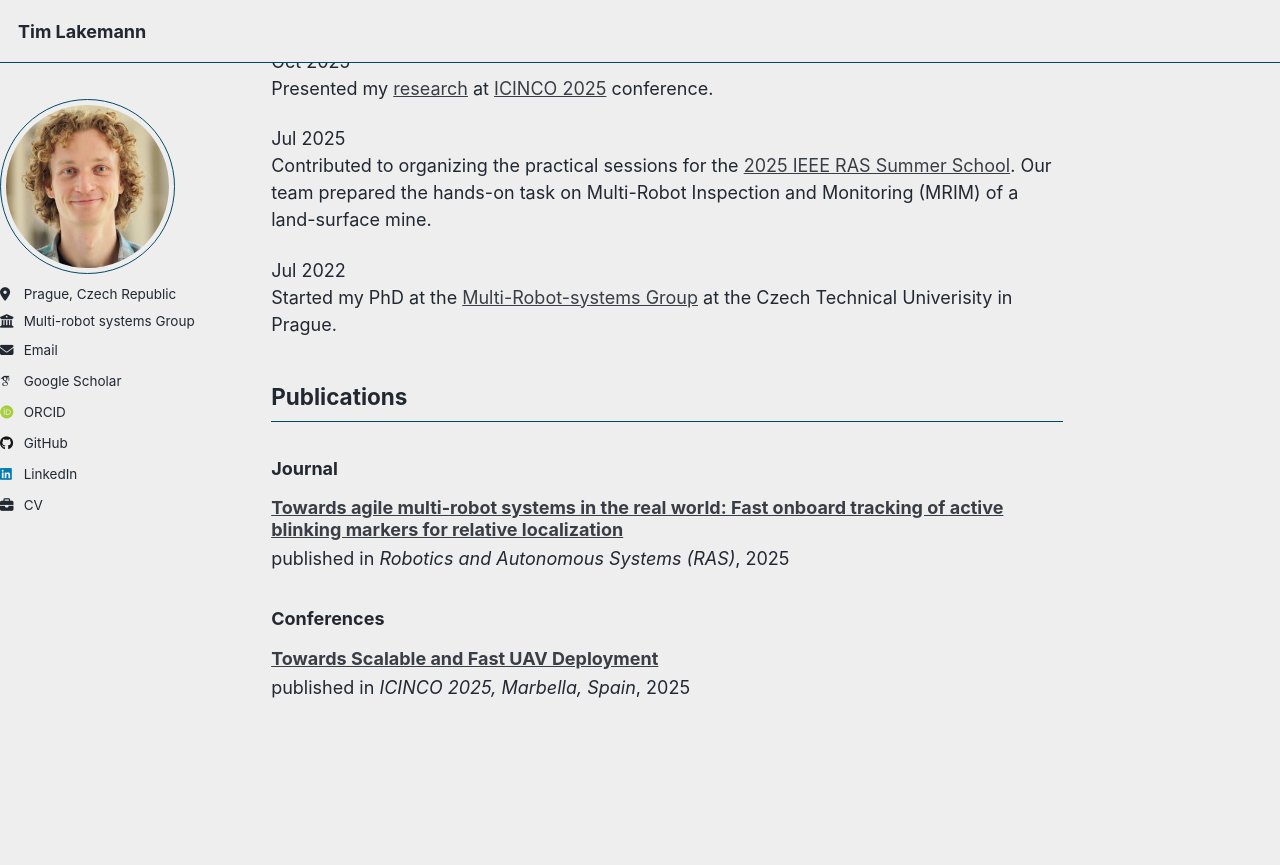
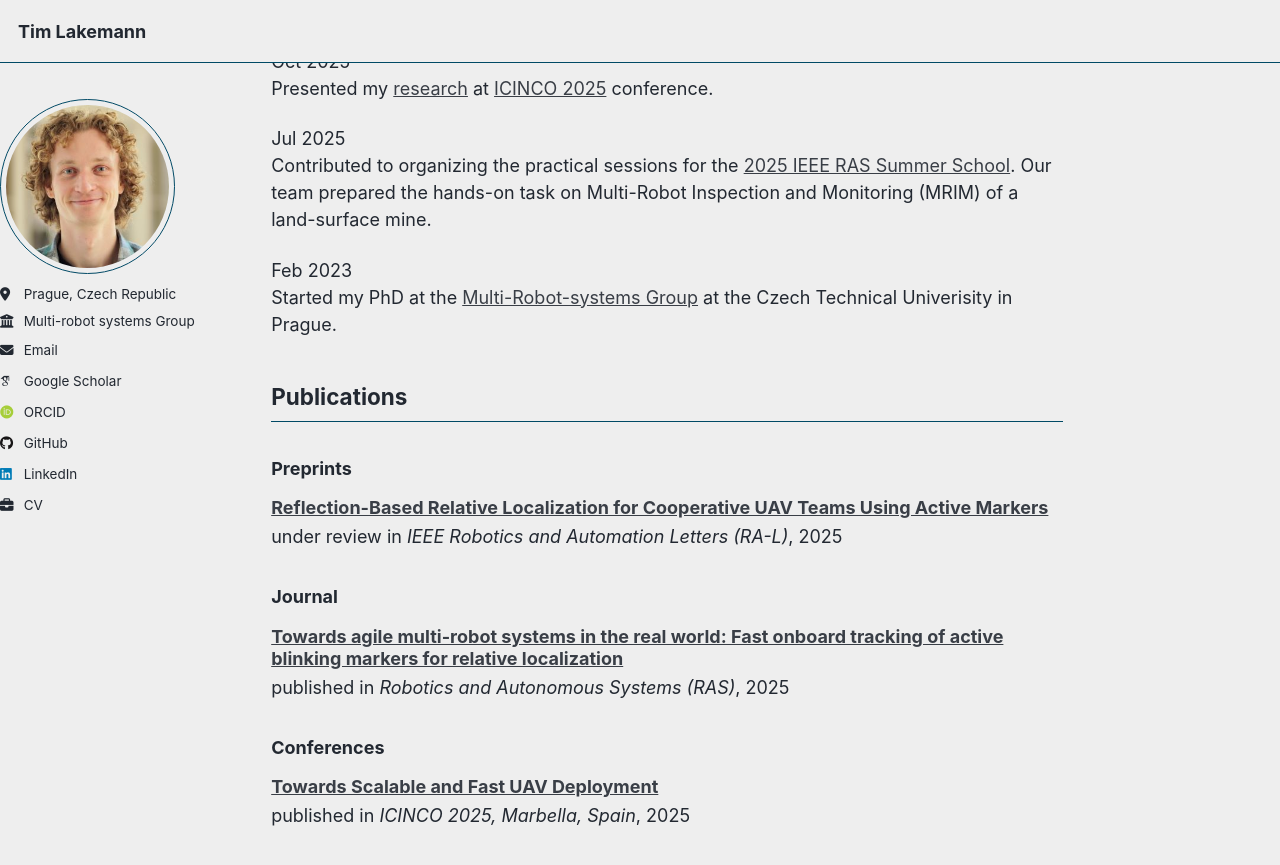
Before and after one commit to TimLakemann/timlakemann.github.io, a Jekyll site: the page built from _pages/about.md, in a window 1280 px wide and 900 px high, scrolled down 555 px. Shown: the top 865 px of the window. Built offline with Jekyll 4.4.1, drawn with Linux system fonts in a browser that asks for light colours; some web fonts are replaced; a script that is not in the unit is left out.

Commit message:
add preprint

```diff
--- a/_data/news.yml
+++ b/_data/news.yml
@@ -5,5 +5,5 @@
 - date: 2025-07-30
   text: "
   Contributed to organizing the practical sessions for the [2025 IEEE RAS Summer School](https://mrs.fel.cvut.cz/summer-school-2025/). Our team prepared the hands-on task on Multi-Robot Inspection and Monitoring (MRIM) of a land-surface mine."
-- date: 2022-07-30
+- date: 2023-02-01
   text: "Started my PhD at the [Multi-Robot-systems Group](https://mrs.fel.cvut.cz/) at the Czech Technical Univerisity in Prague."
--- a/_includes/archive-single.html
+++ b/_includes/archive-single.html
@@ -43,7 +43,11 @@
     {% if post.collection == 'teaching' %}
     <p> {{ post.type }}, <i>{{ post.venue }}</i>, {{ post.date | default: "1900-01-01" | date: "%Y" }} </p>
     {% elsif post.collection == 'publications' %}
+    {% if post.category == "preprints" %}
+    <p>under review in <i>{{ post.venue }}</i>, {{ post.date | default: "1900-01-01" | date: "%Y" }} </p>
+    {% else %}
     <p>published in <i>{{ post.venue }}</i>, {{ post.date | default: "1900-01-01" | date: "%Y" }} </p>
+    {% endif %}
     {% elsif post.date %}
     <p class="page__date"><strong><i class="fa fa-fw fa-calendar" aria-hidden="true"></i> {{ site.data.ui-text[site.locale].date_label | default: "published:" }}</strong> <time datetime="{{ post.date | default: "1900-01-01" | date_to_xmlschema }}">{{ post.date | default: "1900-01-01" | date: "%b %d, %y" }}</time></p>
         {% endif %}
--- a/_includes/author-profile.html
+++ b/_includes/author-profile.html
@@ -21,7 +21,7 @@
   </div>
 
   <div class="author__urls-wrapper">
-    <button class="btn btn--inverse">Follow</button>
+    <button class="btn btn--inverse">Contact</button>
     <ul class="author__urls social-icons">
       <!-- Font Awesome icons / Biographic information  -->
       {% if author.location %}
--- a/_includes/publications-content.html
+++ b/_includes/publications-content.html
@@ -1,5 +1,4 @@
-{% assign publication_groups = "Journal,Conferences" | split: "," %}
-
+{% assign publication_groups = "Preprints,Journal,Conferences" | split: "," %}
 {% for group in publication_groups %}
   {% assign categories_in_group = "" %}
 
@@ -7,6 +6,8 @@
     {% assign categories_in_group = "manuscripts" | split: "," %}
   {% elsif group == "Conferences" %}
     {% assign categories_in_group = "conferences" | split: "," %}
+  {% elsif group == "Preprints" %}
+    {% assign categories_in_group = "preprints" | split: "," %}
   {% endif %}
 
   {% assign group_has_posts = false %}
@@ -20,7 +21,6 @@
 
   {% if group_has_posts %}
 ### {{ group }}
-
     {% for post in site.publications %}
       {% if categories_in_group contains post.category %}
         {% include archive-single.html %}
```
Also changed, not shown: _publications/RAS_2025.md (+1 -0 lines), _publications/preprint.md (added, +14 -0 lines). Lines whose indentation alone changed are shown as unchanged.
